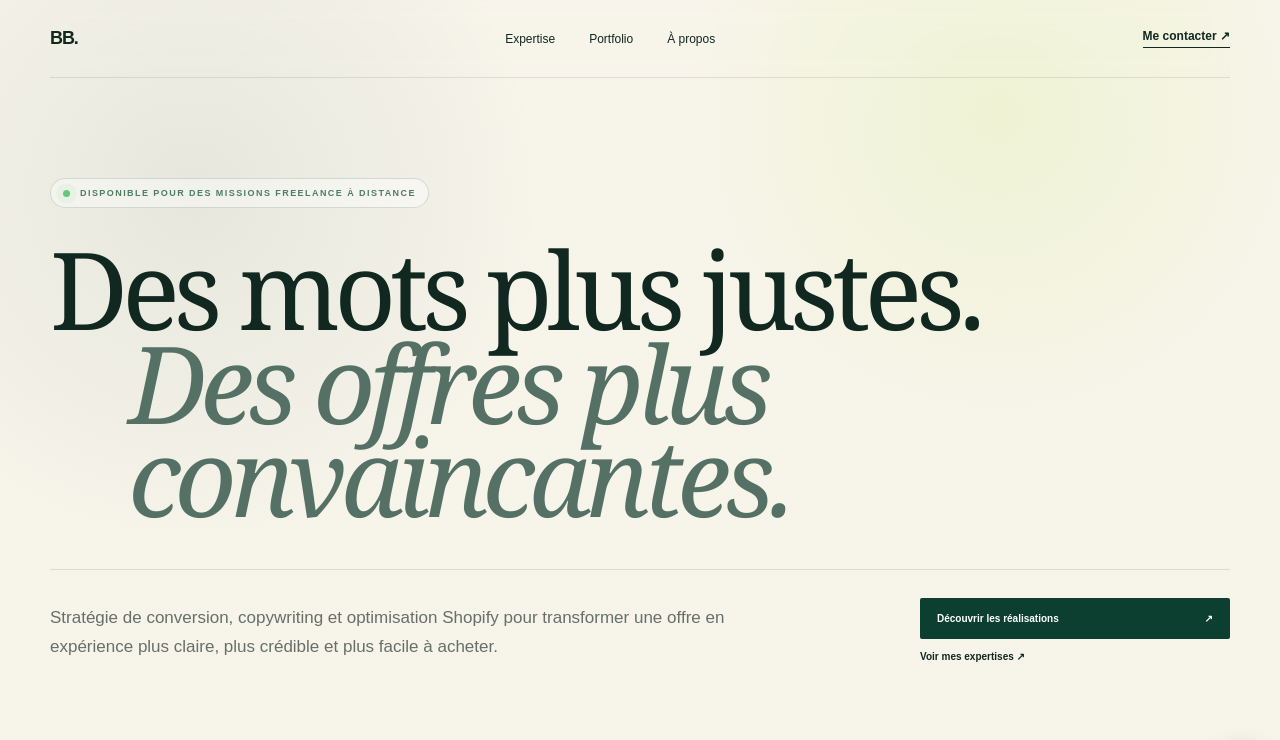
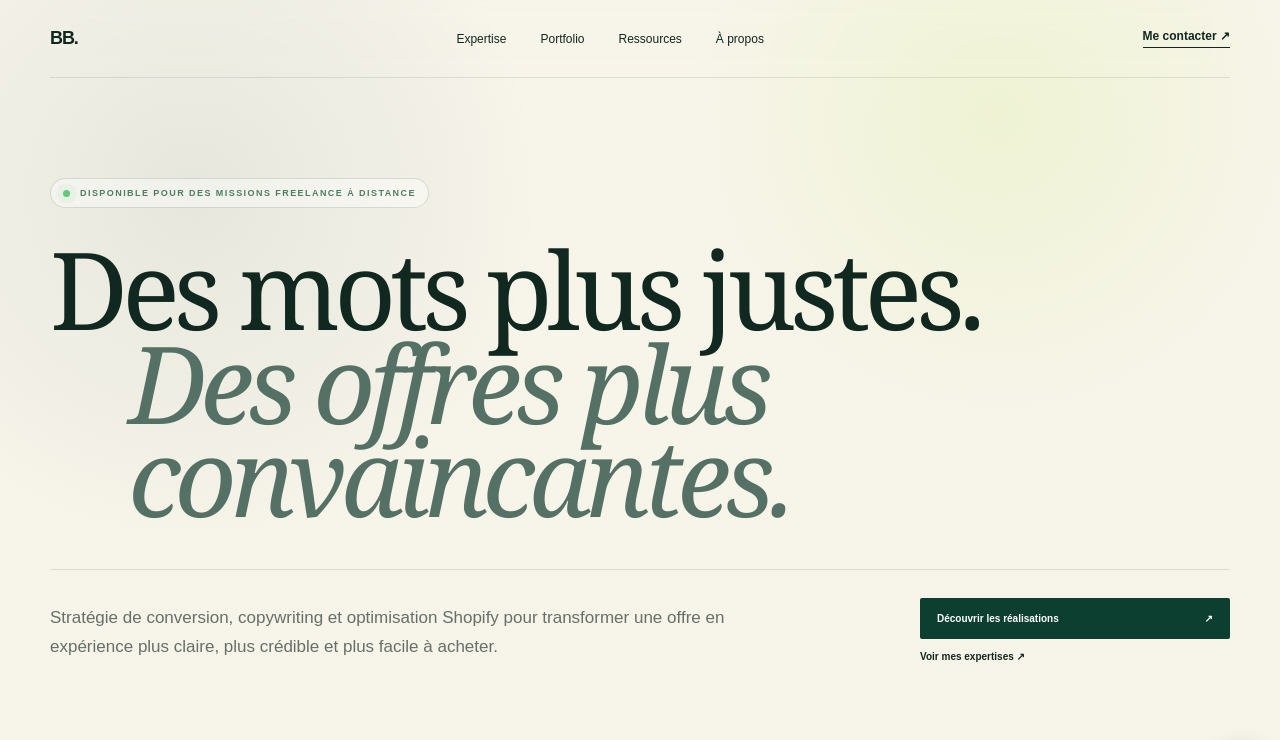
Before and after one commit to brice2411/Enfin, a Next.js app in the folder brice-bagoro-portfolio-vercel/: page / in a window 1280 px wide. Shown: the top 740 px of the page. Built offline with nearby package versions, Linux system fonts and the light colour scheme.

Commit message:
Add Resources tab to main navigation

```diff
--- a/brice-bagoro-portfolio-vercel/app/page.tsx
+++ b/brice-bagoro-portfolio-vercel/app/page.tsx
@@ -6,6 +6,7 @@ export default function Home() {
         <div className="nc-navlinks">
           <a href="#expertise">Expertise</a>
           <a href="#portfolio">Portfolio</a>
+          <a href="/ressources">Ressources</a>
           <a href="#about">À propos</a>
         </div>
         <a className="nc-contact" href="#contact">Me contacter ↗</a>
```
